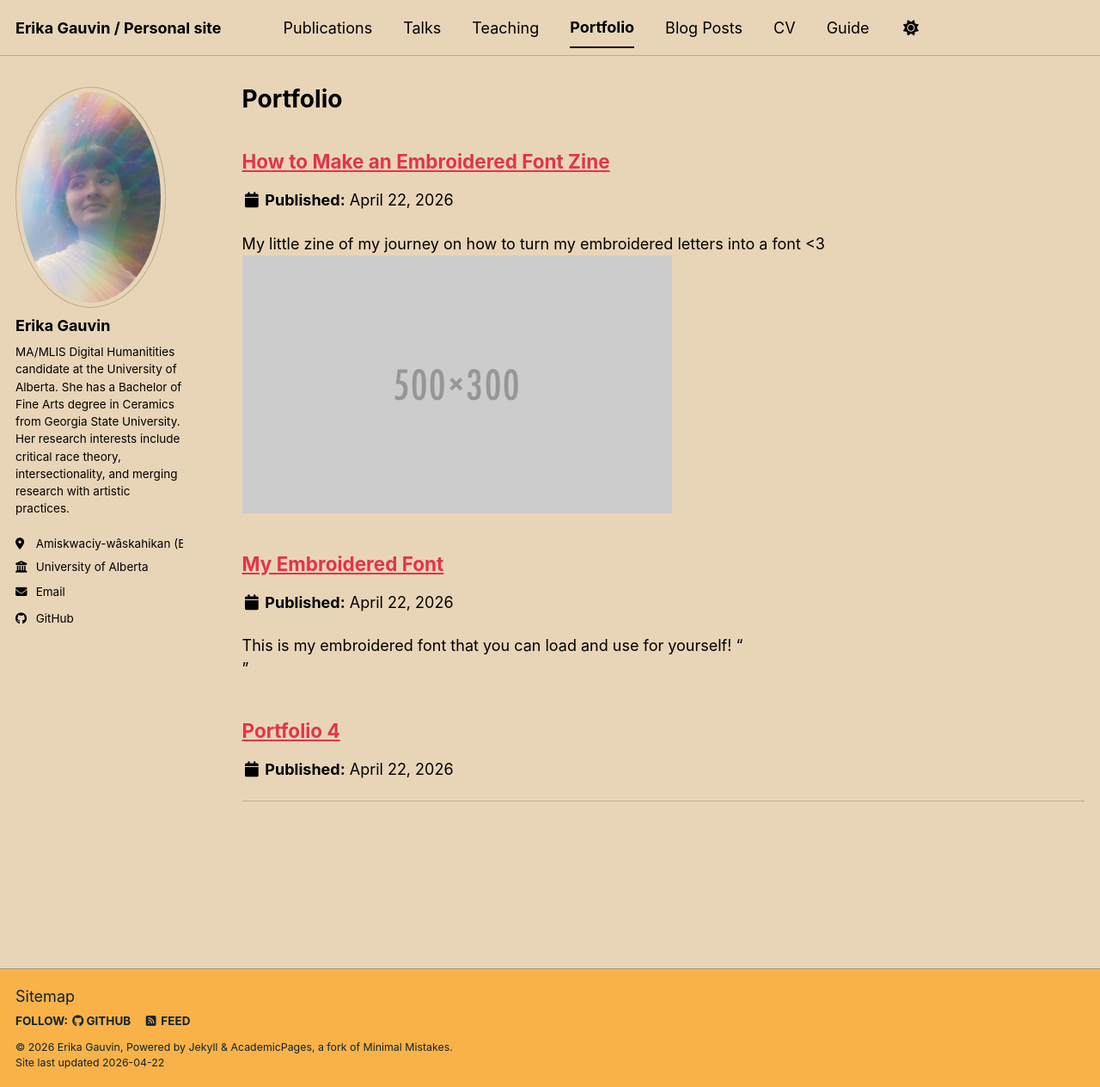
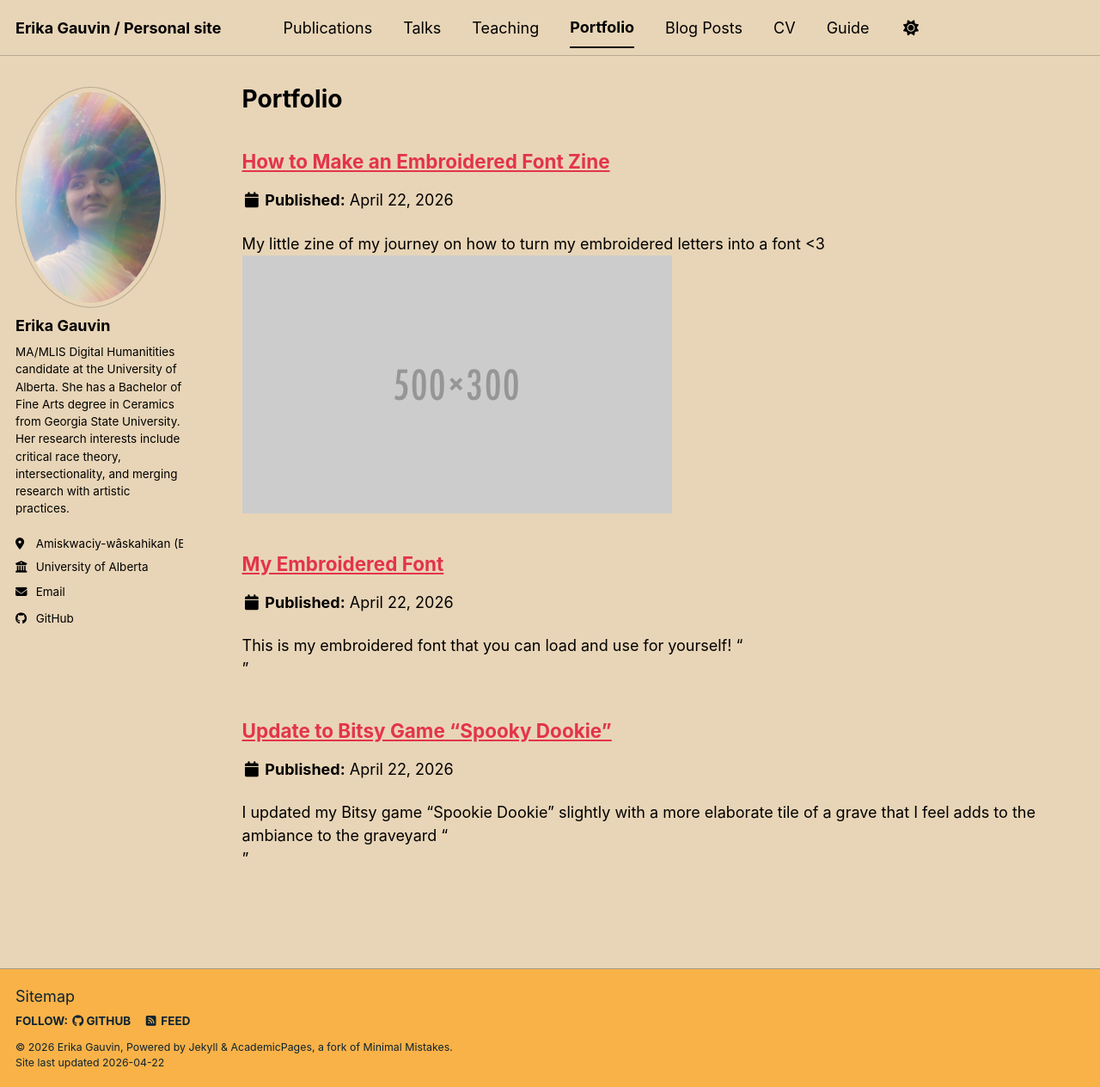
Before and after one commit to ecgauvin/about, a Jekyll site: the page built from _pages/portfolio.html, in a window 1280 px wide and 1264 px high. Shown: the whole window at 86% size. Built offline with Jekyll 4.4.1, drawn with Linux system fonts in a browser that asks for light colours; a script bundle is joined from its source files by our own code; library files that are not in the unit come from our copies.

Commit message:
Update portfolio-4.md

```diff
--- a/_portfolio/portfolio-4.md
+++ b/_portfolio/portfolio-4.md
@@ -1 +1,5 @@
 ---
+title: Update to Bitsy Game "Spooky Dookie"
+excerpt: I updated my Bitsy game "Spookie Dookie" slightly with a more elaborate tile of a grave that I feel adds to the ambiance to the graveyard "<br/><img src=''>"
+
+---
```
